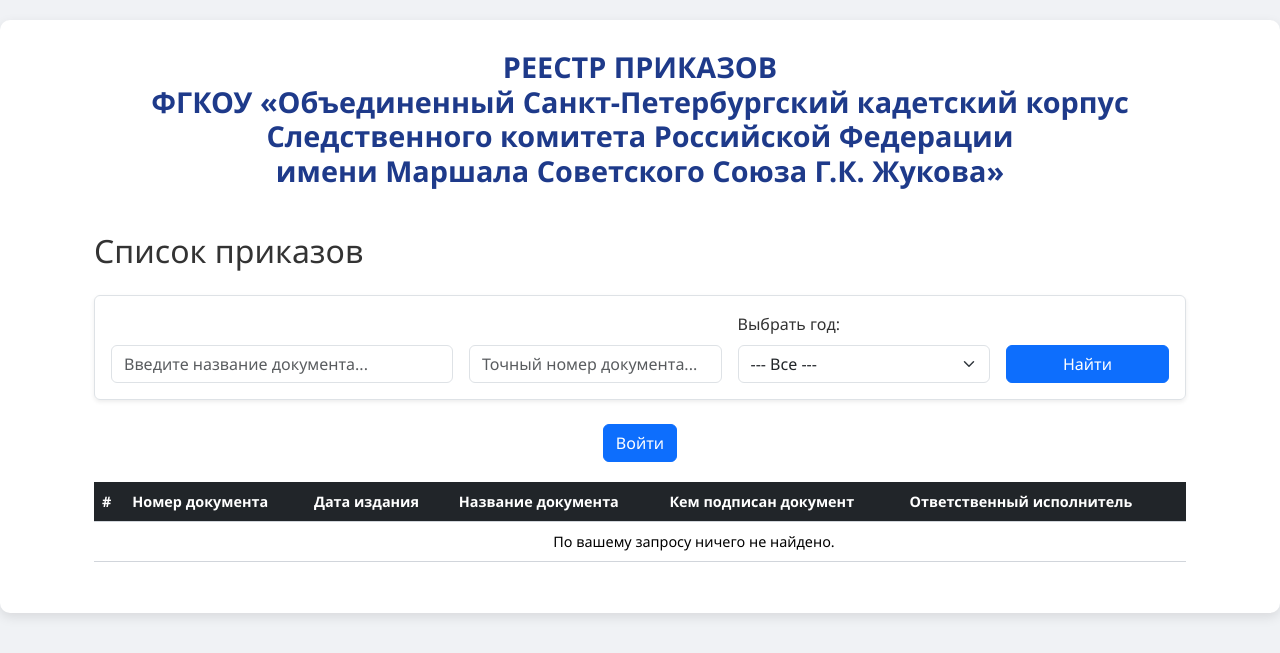
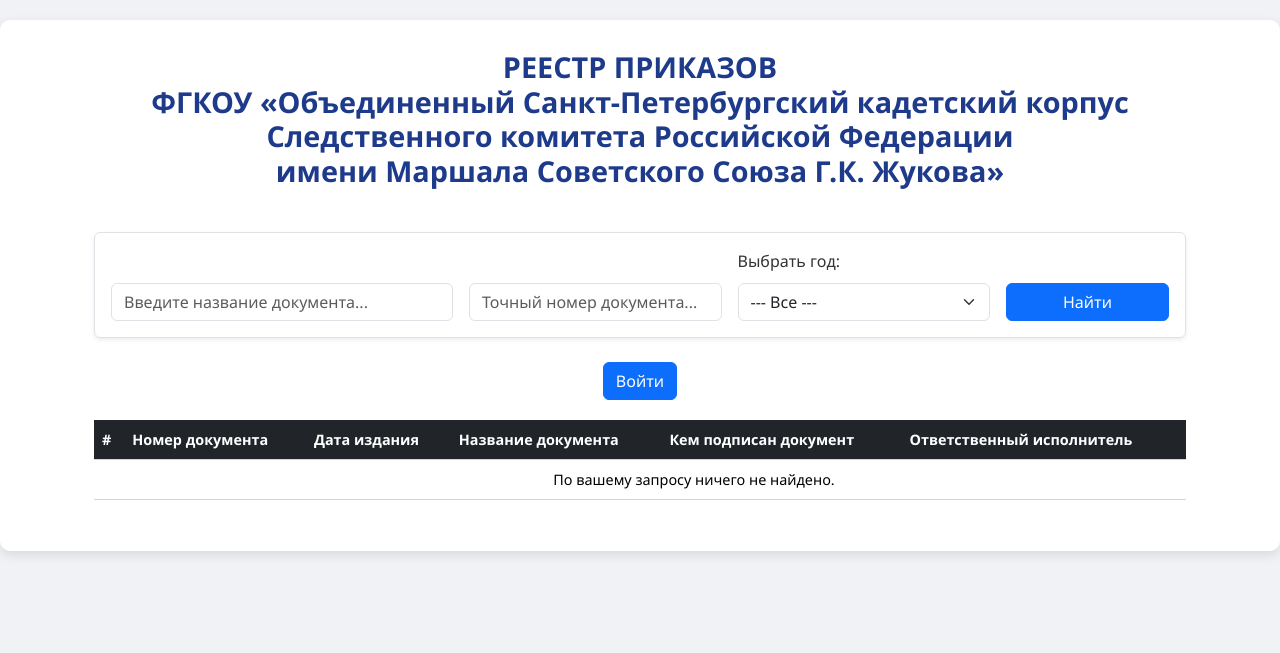
Before and after one commit to evlx87/OrderRegistry, a Django app: page / in a window 1280 px wide. Shown: the top 653 px of the page. Run offline with Django 5.2, Linux system fonts and the light colour scheme; data that the repository does not hold is empty; parts of the project's set-up code (start-up, migrations or seed data) failed here and were passed over; some libraries are stand-ins or nearby versions.

Commit message:
Обновлен index.html

```diff
--- a/orders/templates/orders/index.html
+++ b/orders/templates/orders/index.html
@@ -11,7 +11,6 @@
 
 {% block content %}
     <div class="container mt-4">
-        <h2>Список приказов</h2>
         {% include 'orders/includes/inc__filter.html' %}
         {% include 'orders/includes/inc__main_menu.html' %}
 
```
